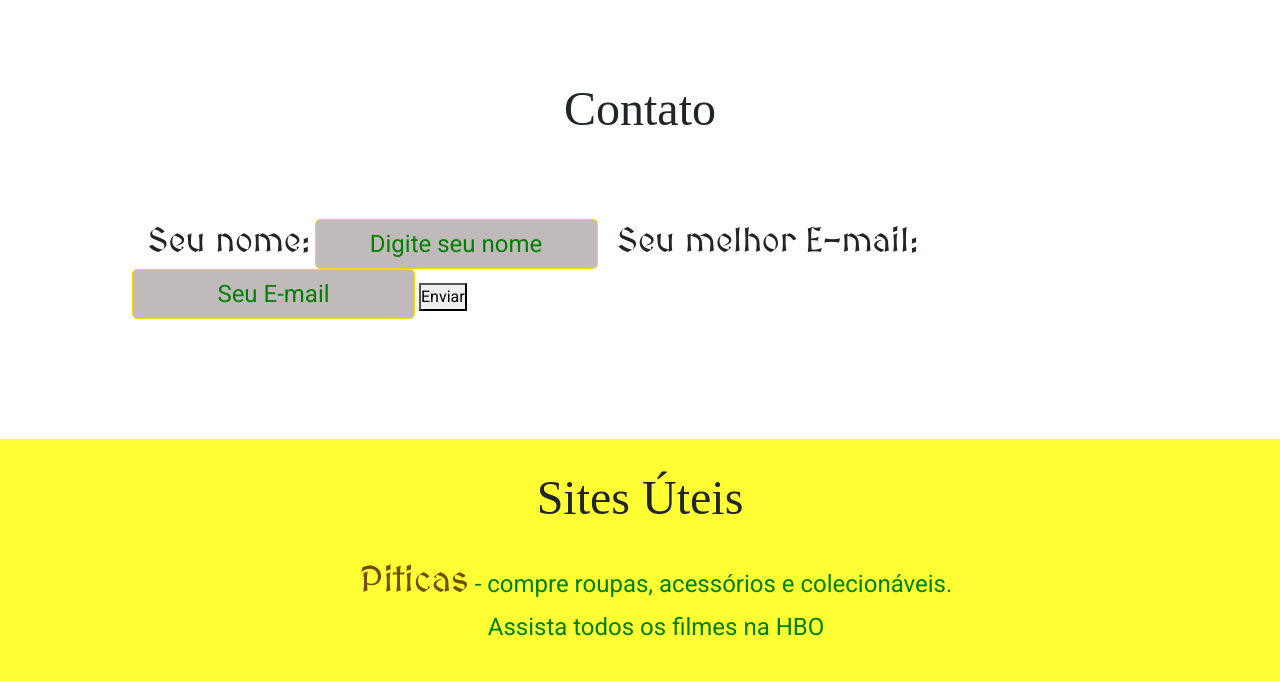
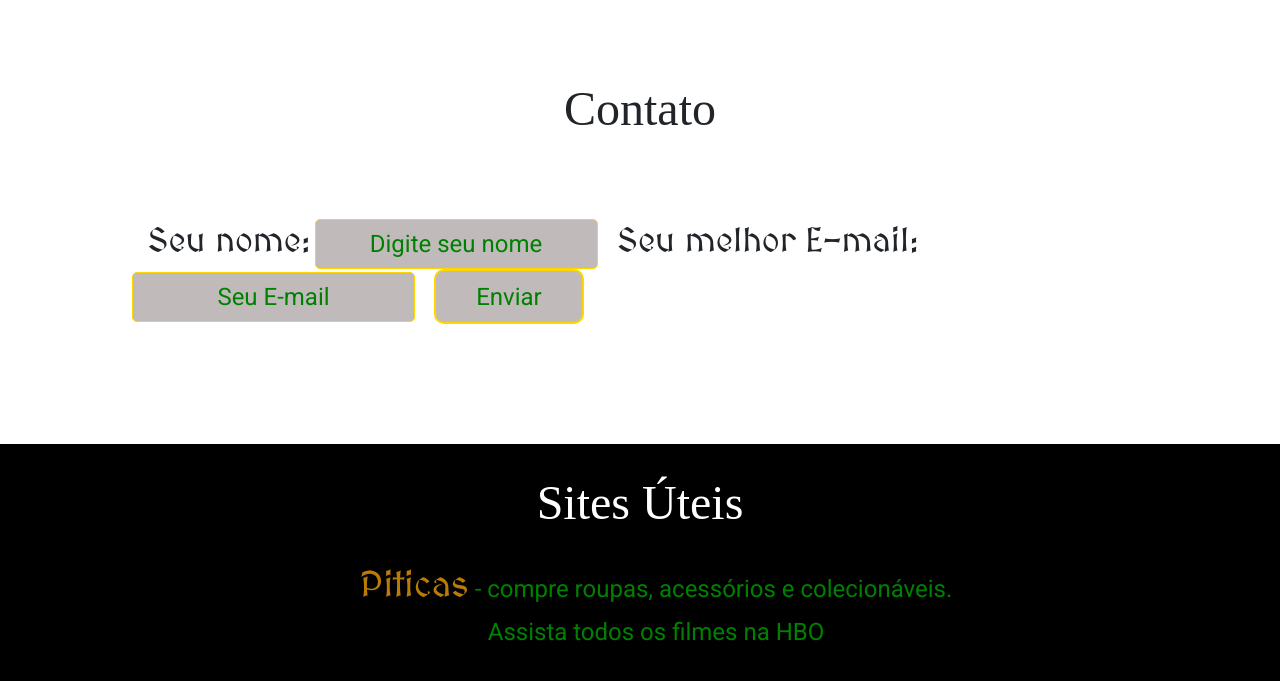
Before and after one commit to MireliAraujo/Harry-Potter, a website: page build/styles/index.html in a window 1280 px wide. Shown: the part 5088-5769 px from the top of the page. Drawn offline with nearby package versions, Linux system fonts and the light colour scheme; a web font is replaced by a local one.

Commit message:
atualização botao

```diff
--- a/source/styles/cabecalho.scss
+++ b/source/styles/cabecalho.scss
@@ -11,27 +11,22 @@ header {
     max-width: 100vw;
     width: 100%;
     margin-top: 0px;
-
     h2{
         font-size: 48px;
         color: #fff;
     }
-
     nav ul{
         display: flex;
     }
-
     nav ul li{
         list-style: none;
     }
-
     nav ul li a{
         text-decoration: none;
         margin-left: 15px;
         color: variaveis.$corDourada;
         font-family: variaveis.$fontSecundaria;
     }
-
     .logo-lua{
         color: #fff;
         font-size: 24px;
--- a/source/styles/contato.scss
+++ b/source/styles/contato.scss
@@ -1,39 +1,49 @@
 @use 'variaveis/variaveis';
 
-#contato{
+#contato {
     padding: 120px;
 
-    h2{
+    h2 {
         margin-bottom: 80px;
     }
 
-
-    .container{
+    .container {
         display: flex;
         flex-direction: column;
         align-items: center;
-
     }
 
-    form label{
+    form {
+
+        label {
             font-size: 34px;
             margin-left: 15px;
             font-family: variaveis.$fontFeiticos;
         }
 
-    form input{
+        input {
             font-size: 24px;
             border: 1px solid variaveis.$corDourada;
             border-radius: 5px;
             height: 50px;
             background-color: #c0baba;
+        }
 
-
-
-    }
-    ::placeholder{
+        ::placeholder {
             color: variaveis.$corSecundaria;
             text-align: center;
+        }
 
+        button{
+            height: 55px;
+            width: 150px;
+            border: 2px solid variaveis.$corDourada;
+            border-radius: 10px;
+            font-size: 24px;
+            font-family: variaveis.$fontPrincipal;
+            color: variaveis.$corSecundaria;
+            background-color: #c0baba;
+            margin-left: 15px;
         }
     }
+}
--- a/source/styles/feiticos.scss
+++ b/source/styles/feiticos.scss
@@ -3,22 +3,18 @@
 
 #feiticos{
     font-size: 24px;
-
     h4, button{
         font-family: variaveis.$fontFeiticos;
     }
-
     .feiticos-descricao{
         display: flex;
         flex-direction: row;
         font-size: 24px;
-
         .desc-efeito{
             display: flex;
             flex-direction: row;
 
         }
-
         img{
             height: 500px;
         }
--- a/source/styles/footer.scss
+++ b/source/styles/footer.scss
@@ -1,29 +1,25 @@
 @use 'variaveis/variaveis';
 
 footer{
-    background-color: rgba(255, 255, 0, 0.795);
+    background-color: #000;
     padding: 30px 0;
-
+    color: #fff;
     ul{
         list-style: none;
         text-align: center;
         padding-top: 20px;
-
-
         a{
             text-decoration: none;
             color: variaveis.$corSecundaria;
             font-size: 24px;
             margin-top: 24px;
-
             span{
-                color: rgb(116, 75, 0);
+                color: rgb(187, 123, 4);
                 font-family: variaveis.$fontFeiticos;
                 font-size: 36px;
             }
         }
     }
-
     .redes-sociais{
         color: variaveis.$corFundo;
         font-size: 36px;
--- a/source/styles/main.scss
+++ b/source/styles/main.scss
@@ -6,7 +6,6 @@
 @use 'config/reset';
 @use 'contato';
 @use 'footer';
-
 h2{
     font-family: variaveis.$fontSecundaria;
     font-size: 48px;
@@ -19,11 +18,9 @@ h5{
 .imagem-ilustracao-feiticos{
     height: 200px;
 }
-
 .buttons-feiticos button{
     margin-bottom: 5px;
 }
-
 .dark#corpo, .dark#sobre, .dark#rodape, .dark#personagens {
     background-color: #000;
     color: #fff;
--- a/source/styles/personagens.scss
+++ b/source/styles/personagens.scss
@@ -2,13 +2,10 @@
 @use 'config/reset';
 
 #personagens{
-
     background-color: variaveis.$corSecundaria;
-
     img{
         height: 450px;
     }
-
     p, h3, h2{
         color: #fff;
     }
--- a/source/styles/variaveis/variaveis.scss
+++ b/source/styles/variaveis/variaveis.scss
@@ -2,10 +2,8 @@
 $fontPrincipal: 'Roboto', sans-serif;
 $fontSecundaria: 'Henny Penny', 'cursive';
 $fontFeiticos:  'MedievalSharp', 'cursive';
-
-
 //cores
-$corPrincipal: rgb(145, 145, 240);
+$corPrincipal: rgb(182, 34, 34);
 $corSecundaria: green;
 $corFundo: red;
 $corDourada: #FFD700;
```
Also changed, not shown: source/styles/sobre.scss (+0 -8 lines), build/styles/main.css. Lines whose indentation alone changed are shown as unchanged.
